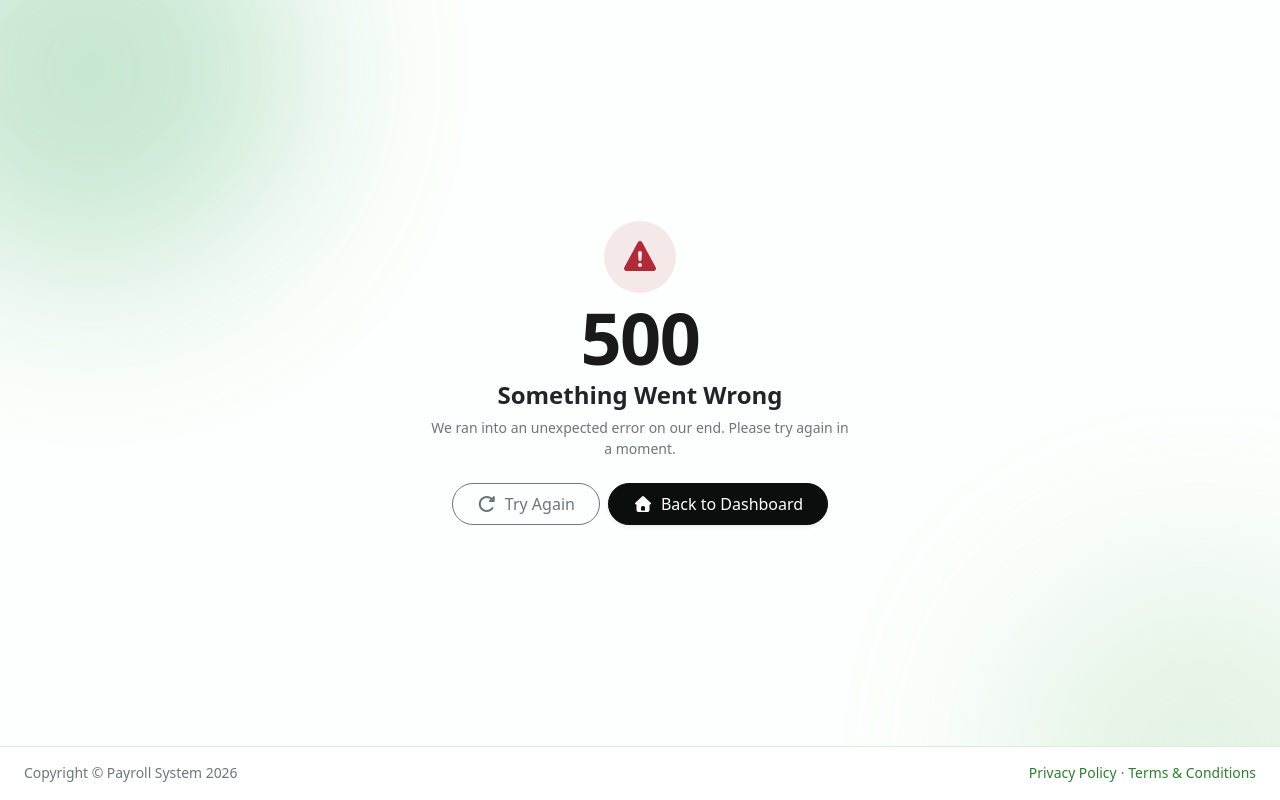
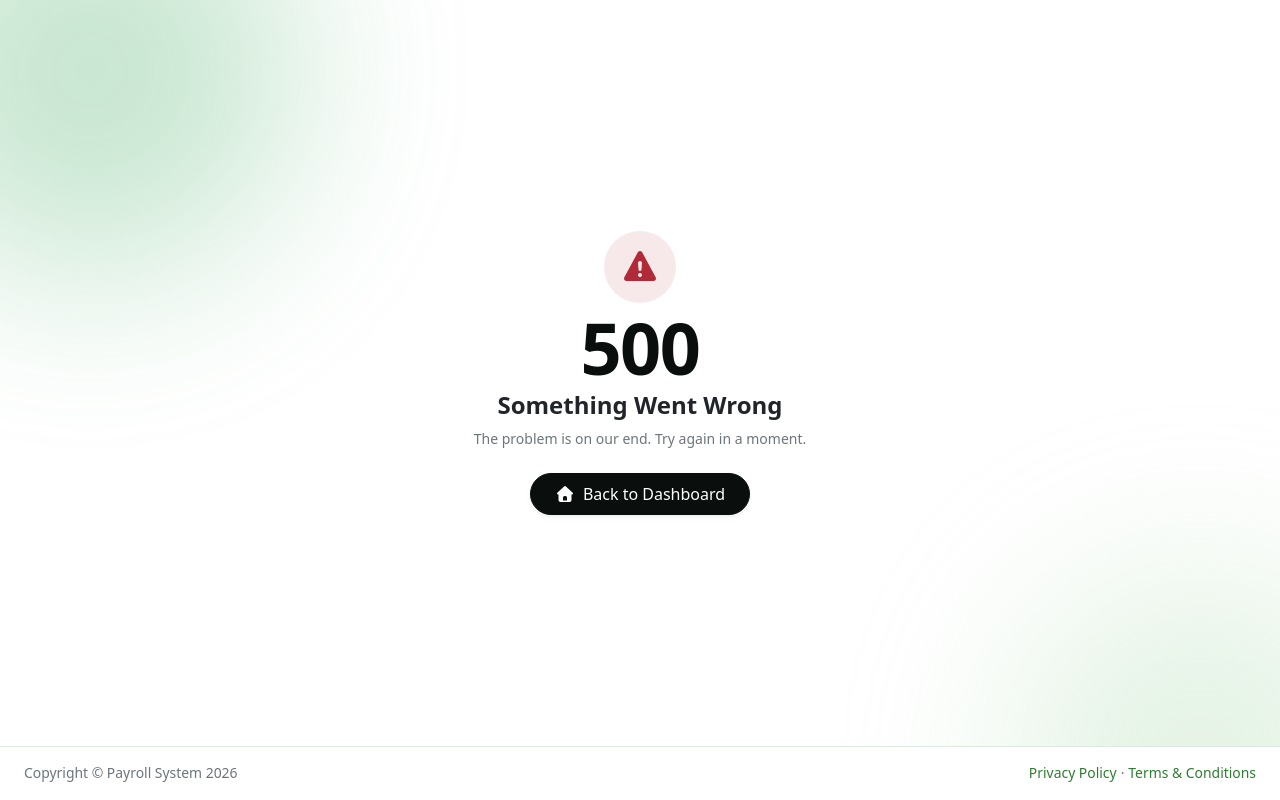
Before and after one commit to melchie04/payroll-system, a React (Vite) app in the folder frontend/: page /500 in a window 1280 px wide. Built offline with nearby package versions, Linux system fonts and the light colour scheme.

Commit message:
Update: Error page design

```diff
--- a/frontend/src/assets/scss/_tokens.scss
+++ b/frontend/src/assets/scss/_tokens.scss
@@ -10,7 +10,6 @@
   // accent needs: a darker ink for text sitting on a green tint, and the tint
   // itself. Every green in the app resolves back to one of these.
   --app-mint: #f0fff4;            // Light  — the stated brand mint
-  --app-mint-pale: #fcfffd;       // The same hue, taken almost to white
   --app-obsidian: #0a0f0d;        // Dark   — headings, primary buttons
   --app-obsidian-hover: #16321d;  // Obsidian pulled towards the accent on hover
   --app-obsidian-active: #0f2415; // and pushed back down while pressed
@@ -22,7 +21,7 @@
   // --- Centered pages ------------------------------------------------------
   // The auth and error pages share one plane, so their surface colours live
   // together here rather than being typed into each page.
-  --app-auth-bg: var(--app-mint-pale);
+  --app-auth-bg: #ffffff;               // Plain white; the colour comes from the washes
   --app-auth-line: #cfe3d5;             // Rules and dividers on the mint plane
   --app-auth-field-border: #cfe3d5;     // Input outlines, a mint-tinted grey
   --app-auth-placeholder: #9aa79f;      // Placeholder text inside a field
--- a/frontend/src/pages/errors/AccessDenied.jsx
+++ b/frontend/src/pages/errors/AccessDenied.jsx
@@ -8,7 +8,7 @@ export default function AccessDenied() {
       icon="fa-lock"
       accent="#997404"
       title="Access Denied"
-      description="Your role doesn't have permission to view this page. Contact an administrator if you think this is a mistake."
+      description="Your role can't view this page. Contact an administrator if that's wrong."
     >
       <BackToDashboardLink />
     </ErrorPage>
--- a/frontend/src/pages/errors/ErrorPage.jsx
+++ b/frontend/src/pages/errors/ErrorPage.jsx
@@ -1,7 +1,7 @@
 import { Link } from "react-router";
 
 // ErrorPage — shared shell for the error pages.
-export default function ErrorPage({ code, icon, accent = "#1a1a1a", title, description, children }) {
+export default function ErrorPage({ code, icon, accent = "#0a0f0d", title, description, children }) {
   return (
     <>
       <div
@@ -23,13 +23,15 @@ export default function ErrorPage({ code, icon, accent = "#1a1a1a", title, descr
           fontSize: "var(--app-fs-display)",
           lineHeight: 1,
           letterSpacing: "-0.02em",
-          color: "#1a1a1a",
+          color: "var(--app-obsidian)",
         }}
       >
         {code}
       </div>
 
-      <h1 className="h4 fw-semibold mb-2">{title}</h1>
+      <h1 className="fw-semibold mb-2" style={{ fontSize: "var(--app-fs-7)", lineHeight: 1.2 }}>
+        {title}
+      </h1>
       <p className="text-muted mb-4" style={{ maxWidth: 420, fontSize: "var(--app-fs-4)" }}>
         {description}
       </p>
--- a/frontend/src/pages/errors/NotFound.jsx
+++ b/frontend/src/pages/errors/NotFound.jsx
@@ -6,9 +6,9 @@ export default function NotFound() {
     <ErrorPage
       code="404"
       icon="fa-magnifying-glass"
-      accent="#495057"
+      accent="#5f6b62"
       title="Page Not Found"
-      description="The page you're looking for doesn't exist or may have been moved."
+      description="This page doesn't exist or has moved."
     >
       <BackToDashboardLink />
     </ErrorPage>
--- a/frontend/src/pages/errors/ServerError.jsx
+++ b/frontend/src/pages/errors/ServerError.jsx
@@ -8,15 +8,9 @@ export default function ServerError() {
       icon="fa-triangle-exclamation"
       accent="#b02a37"
       title="Something Went Wrong"
-      description="We ran into an unexpected error on our end. Please try again in a moment."
+      description="The problem is on our end. Try again in a moment."
     >
-      <div className="d-flex flex-wrap gap-2 justify-content-center">
-        <button type="button" className="btn btn-outline-secondary rounded-pill px-4 py-2 fw-normal" onClick={() => window.location.reload()}>
-          <i className="fas fa-rotate-right me-2"></i>
-          Try Again
-        </button>
-        <BackToDashboardLink />
-      </div>
+      <BackToDashboardLink />
     </ErrorPage>
   );
 }
```
